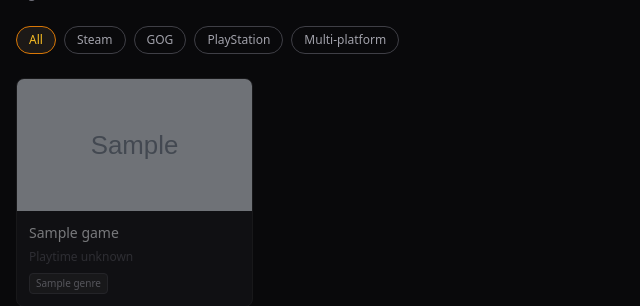
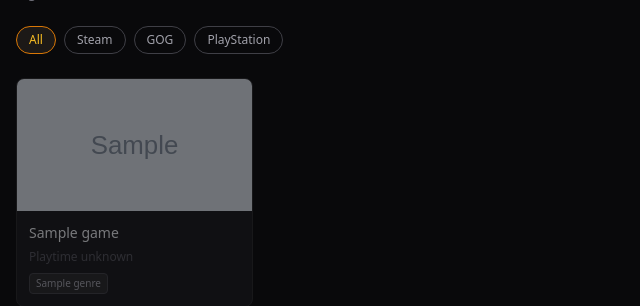
Before and after one commit to tropicalennui/steampunk, a Python web app: template templates/library.html in a window 1280 px wide. Shown: the part 84-390 px from the top of the page, without its empty margins (0-640 px from the left). Run offline with Jinja, Linux system fonts and the light colour scheme; the template is opened without the code that fills it: most values are stand-ins (such as "Sample title", 1, 10 or a date in 2020); grey boxes marked "Sample" are stand-in pictures; some libraries are stand-ins or nearby versions.

Commit message:
chore(library): remove redundant Multi-platform filter pill
All view already shows all games; a separate Multi-platform chip
added no value. Platform pills now filter to that platform's games
only, which is their intended purpose.

Co-Authored-By: Claude Sonnet 4.6 <noreply@anthropic.com>

```diff
--- a/templates/library.html
+++ b/templates/library.html
@@ -91,7 +91,6 @@
   <button onclick="setPlatformFilter('steam', this)" class="filter-pill" data-filter="steam">Steam</button>
   <button onclick="setPlatformFilter('gog',   this)" class="filter-pill" data-filter="gog">GOG</button>
   <button onclick="setPlatformFilter('psn',   this)" class="filter-pill" data-filter="psn">PlayStation</button>
-  <button onclick="setPlatformFilter('multi', this)" class="filter-pill" data-filter="multi">Multi-platform</button>
 </div>
 {% endif %}
 
@@ -560,7 +559,6 @@
       if (activePlatformFilter === 'steam') platformMatch = platforms.includes('steam');
       else if (activePlatformFilter === 'gog')   platformMatch = platforms.includes('gog');
       else if (activePlatformFilter === 'psn')   platformMatch = platforms.includes('psn');
-      else if (activePlatformFilter === 'multi') platformMatch = platforms.length > 1;
       const show = textMatch && platformMatch;
       card.style.display = show ? '' : 'none';
       if (show) visible++;
```
